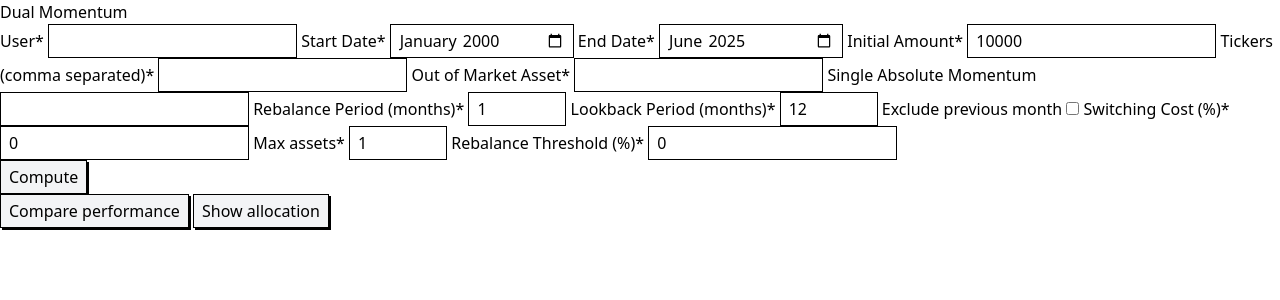
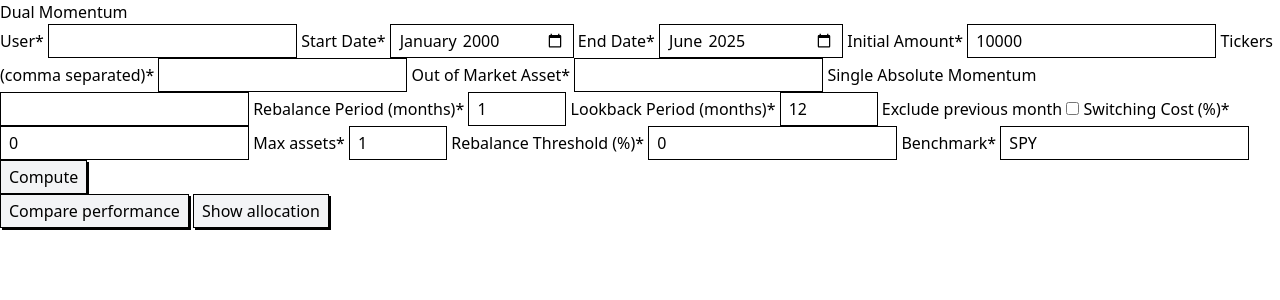
Before and after one commit to asmarton/dm, a FastAPI app: page / in a window 1280 px wide. Shown: the part 24-324 px from the top of the page. Run offline with FastAPI, Linux system fonts and the light colour scheme; style sheets or scripts are compiled from the project's sources.

Commit message:
feat: dm benchmark cagr & drawdown

```diff
--- a/db/models.py
+++ b/db/models.py
@@ -26,6 +26,9 @@ class Job(Base):
     rebalance_threshold = Column(Double, nullable=False, default=0.0, server_default='0.0')
     cagr = Column(Double, nullable=False, default=0.0, server_default='0.0')
     drawdown = Column(Double, nullable=False, default=0.0, server_default='0.0')
+    cagr_benchmark = Column(Double, nullable=False, default=0.0, server_default='0.0')
+    drawdown_benchmark = Column(Double, nullable=False, default=0.0, server_default='0.0')
+    benchmark = Column(String, nullable=False, default='SPY', server_default='SPY')
     user = Column(String, nullable=False, server_default='*')
     created_at = Column(DateTime, nullable=False, server_default=func.now())
 
--- a/db/schemas.py
+++ b/db/schemas.py
@@ -18,8 +18,11 @@ class JobBase(BaseModel):
     max_assets: int
     exclude_prev_month: bool
     rebalance_threshold: float
+    benchmark: str
     cagr: float
     drawdown: float
+    cagr_benchmark: float
+    drawdown_benchmark: float
     user: str = Field(min_length=1)
 
 
--- a/main.py
+++ b/main.py
@@ -1,5 +1,8 @@
 import logging
 from datetime import datetime
+
+import numpy as np
+import pandas as pd
 from dateutil.relativedelta import relativedelta
 from http import HTTPStatus
 from typing import Annotated
@@ -84,6 +87,9 @@ def job_form_data_to_schema(data: JobFormData) -> schemas.JobCreate:
         user=data.user,
         cagr=0,
         drawdown=0,
+        cagr_benchmark=0,
+        drawdown_benchmark=0,
+        benchmark=data.benchmark,
     )
 
 
@@ -103,6 +109,23 @@ async def model(data: Annotated[JobFormData, Form()], session: SessionDep):
     balance = results.portfolio['Dual Momentum Balance']
     job.cagr = float(((balance.iloc[-1] / job.initial_investment) ** (12 / len(balance.index)) - 1) * 100)
     job.drawdown = float(dm.compute_drawdowns(results.portfolio)['Dual Momentum Maximum Drawdown'][0][:-1])
+
+    start_date = results.portfolio.index[0]
+    end_date = results.portfolio.index[-1]
+
+    benchmark_returns, _ = dm.compute_monthly_returns_with_fallback(job.benchmark)
+    benchmark_returns = benchmark_returns.loc[start_date:end_date]
+    benchmark = job.initial_investment * (1 + benchmark_returns).cumprod().iloc[-1]
+    benchmark = benchmark[job.benchmark]
+    job.cagr_benchmark = round(((benchmark / job.initial_investment) ** (12 / len(benchmark_returns.index)) - 1) * 100, 2)
+
+    benchmark_prices = utils.get_closing_prices(job.benchmark)
+    benchmark_prices = benchmark_prices[start_date:end_date]
+    benchmark_monthly_closes = benchmark_prices.groupby(pd.Grouper(freq='ME')).nth(-1)
+    benchmark_running_max = np.maximum.accumulate(benchmark_monthly_closes)
+    benchmark_drawdown_pct = (benchmark_monthly_closes - benchmark_running_max) / benchmark_running_max * 100
+    job.drawdown_benchmark = abs(round(benchmark_drawdown_pct.min(), 2))
+
     job.start_year = results.portfolio.index[0].year
     job.start_month = results.portfolio.index[0].month
     job = job_service.create_job(session, job)
--- a/templates/details.html.jinja
+++ b/templates/details.html.jinja
@@ -48,7 +48,10 @@
             <h2 class="text-2xl font-bold mb-4">Balance evolution</h2>
             <div id="chart-container" class="w-full h-[25rem]"></div>
 
-            <p class="mt-6 text-lg"><span class="font-bold">CAGR:</span> {{ cagr | round(2) }}%</p>
+            <p class="mt-6 text-lg"><span class="font-bold">CAGR:</span> {{ job.cagr | round(2) }}%</p>
+            <p class="text-lg"><span class="font-bold">Drawdown:</span> {{ job.drawdown | round(2) }}%</p>
+            <p class="text-lg"><span class="font-bold">Benchmark ({{ job.benchmark }}) CAGR:</span> {{ job.cagr_benchmark | round(2) }}%</p>
+            <p class="text-lg"><span class="font-bold">Benchmark ({{ job.benchmark }}) Drawdown:</span> {{ job.drawdown_benchmark | round(2) }}%</p>
         </section>
 
         <section>
--- a/templates/index.html.jinja
+++ b/templates/index.html.jinja
@@ -46,6 +46,9 @@
                 <label for="rebalance_threshold">Rebalance Threshold (%)*</label>
                 <input id="rebalance_threshold" name="rebalance_threshold" type="number" min="0" value="0" required>
 
+                <label for="benchmark">Benchmark*</label>
+                <input id="benchmark" name="benchmark" type="text" value="SPY" required>
+
                 <div class="flex flex-col h-full">
                     <button class="!bg-indigo-400 hover:!bg-indigo-300 text-white">Compute</button>
                 </div>
--- a/templates/jobs.html.jinja
+++ b/templates/jobs.html.jinja
@@ -52,6 +52,9 @@
                 <th>Exclude Prev. Month</th>
                 <th>Rebalance Threshold</th>
                 <th>Switching Cost</th>
+                <th>Benchmark</th>
+                <th>CAGR Benchmark</th>
+                <th>Drawdown Benchmark</th>
                 <th>Returns</th>
                 <th>Trades</th>
                 <th>Created At</th>
@@ -77,6 +80,9 @@
                     <td>{{ job.exclude_prev_month }}</td>
                     <td>{{ job.rebalance_threshold }}</td>
                     <td>{{ job.switching_cost }}%</td>
+                    <td>{{ job.benchmark }}</td>
+                    <td>{{ job.cagr_benchmark }}</td>
+                    <td>{{ job.drawdown_benchmark }}</td>
                     <td><a href="/static/results/{{ job.id }}-portfolio.csv" download class="button !text-black !no-underline">Download ⬇</a></td>
                     <td><a href="/static/results/{{ job.id }}-trades.csv" download class="button !text-black !no-underline">Download ⬇</a></td>
                     <td>{{ job.created_at }}</td>
```
Also changed, not shown: alembic/versions/2025_09_17_1015-71f31b9d46f6_dm_benchmark_cagr_drawdown.py (added, +36 -0 lines), fix_cagr_drawdown.py (+21 -0 lines).
